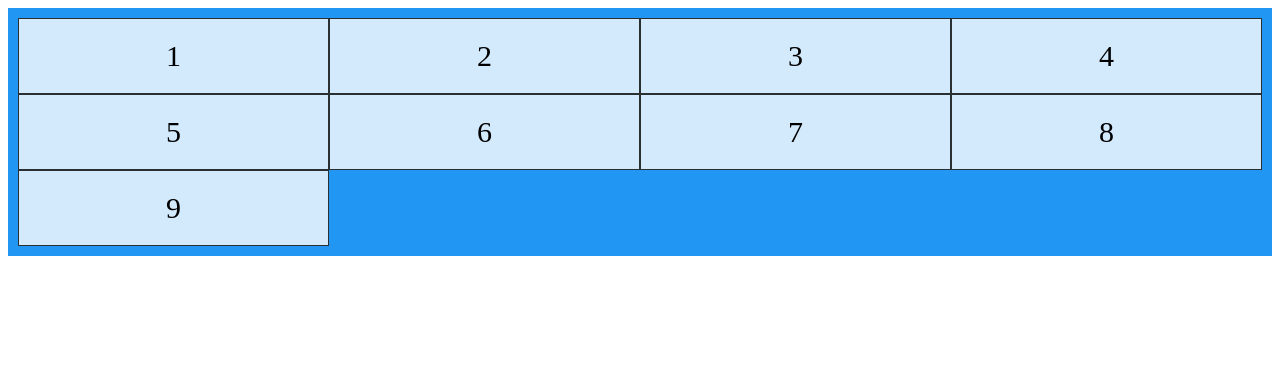
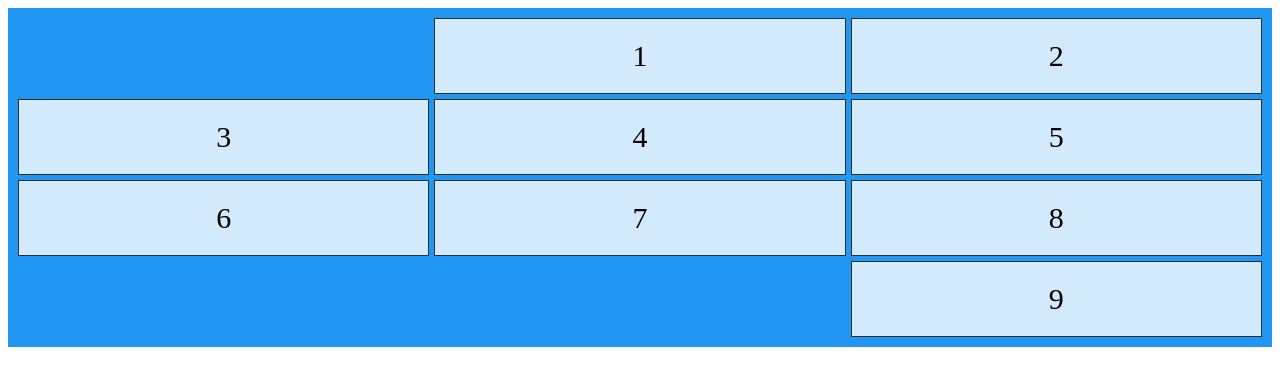
Before and after one commit to kiran-machineni/grid_example, a plain HTML site: page index.html in a window 1280 px wide. Drawn offline with Linux system fonts and the light colour scheme.

Commit message:
grid row, column templates grid-column, row

```diff
--- a/index.html
+++ b/index.html
@@ -8,7 +8,7 @@
   </head>
   <body>
     <div class="grid-container">
-  <div class="grid-item">1</div>
+  <div class="grid-item grid-item1 ">1</div>
   <div class="grid-item">2</div>
   <div class="grid-item">3</div>
   <div class="grid-item">4</div>
@@ -16,7 +16,7 @@
   <div class="grid-item">6</div>
   <div class="grid-item">7</div>
   <div class="grid-item">8</div>
-  <div class="grid-item">9</div>
+  <div class="grid-item grid-item9">9</div>
 </div>
     <script src="script.js"></script>
   </body>
--- a/style.css
+++ b/style.css
@@ -1,9 +1,10 @@
 .grid-container {
   display: grid;
-  grid-template-columns: auto auto auto auto;
+  grid-template-columns: repeat(3, 1fr);
+  grid-template-rows: repeat(4, 1fr);
   background-color: #2196F3;
   padding: 10px;
-
+  gap: 5px;
 }
 
 .grid-item {
@@ -12,4 +13,13 @@
   padding: 20px;
   font-size: 30px;
   text-align: center;
+
 }
+
+.grid-item1 {
+grid-column: 2;
+}
+
+.grid-item9 {
+grid-column: 3;
+}
```
